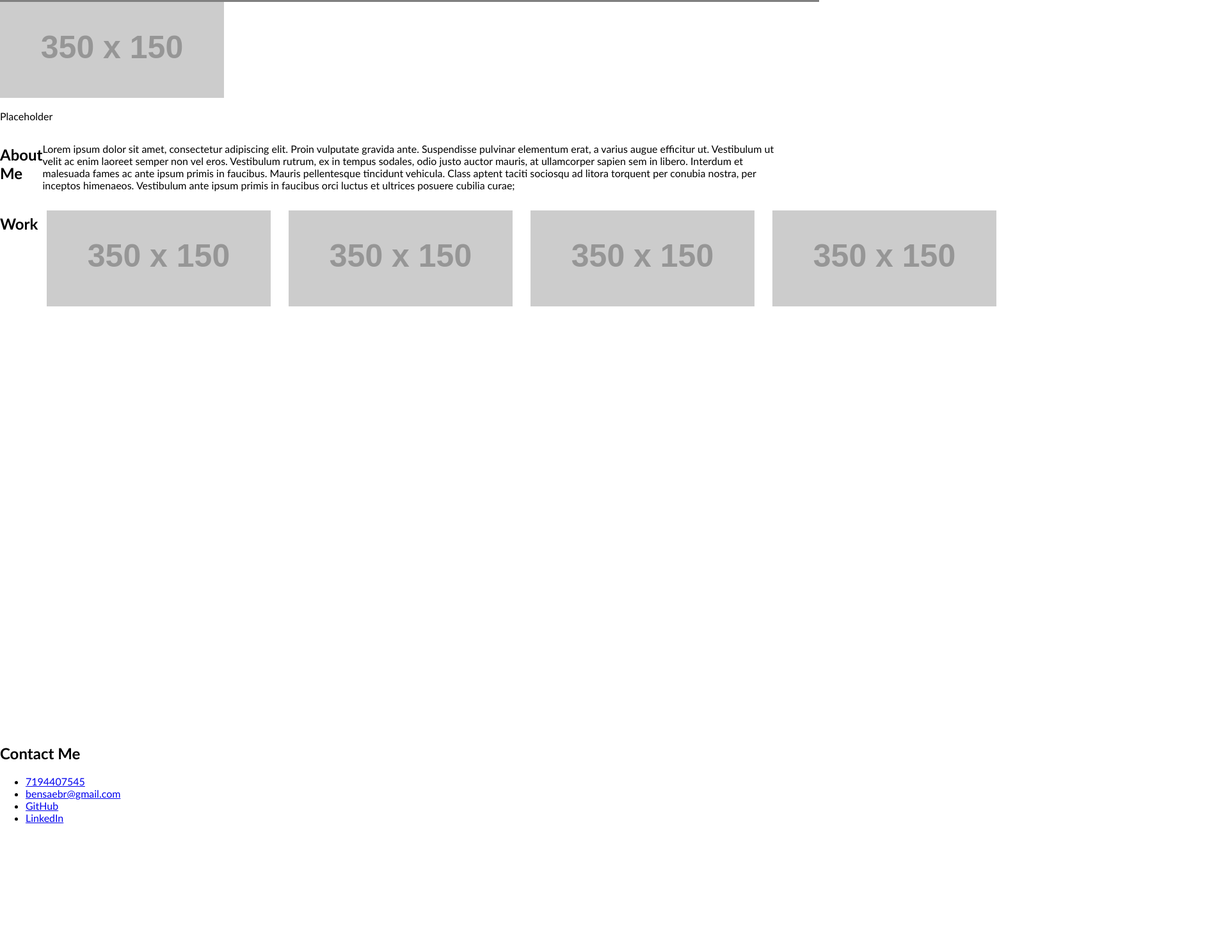
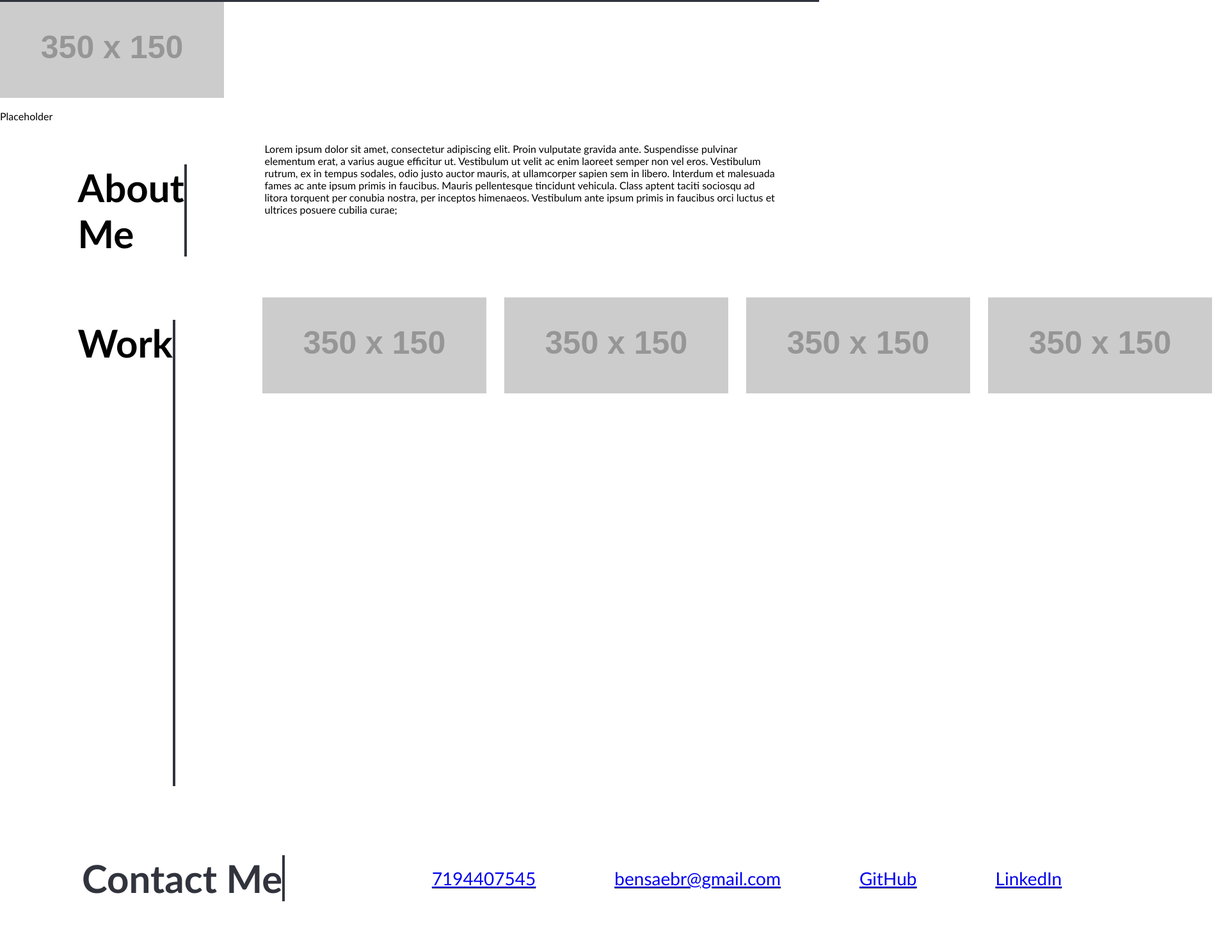
Before and after one commit to saebr/Advanced_CSS_Portfolio_BL, a plain HTML site: page index.html in a window 1280 px wide. Shown: the part 131-1599 px from the top of the page at 64% size, 1908 px wide, since content can reach past the window. Before the commit the page ends 1435 px from the top, so only its background shows below. Drawn offline with Linux system fonts and the light colour scheme; placeholder pictures from the web are drawn by us.

Commit message:
started formatting side-bar and footer

```diff
--- a/assets/css/style.css
+++ b/assets/css/style.css
@@ -1,3 +1,6 @@
+root: {
+
+}
 
 
 
@@ -9,20 +12,28 @@ body {
 
 }
 
+
+header {
+  display:flex;
+  align-items: center;
+  background-color: #31343d;
+  color: #91cbcd;
+}
+
 header h1{
   background-color: #91cbcd;
-  color: grey;
+  color: #31343d;
   padding: .5%;
   padding-left: 3%;
   font-size: 300%;
 }
 
-header {
-    display:flex;
-    align-items: center;
-    background-color: grey;
-    color: #91cbcd;
+header a{
+  color: inherit;
+  text-decoration: none;
 }
+
+
 
 nav ul {
     display:flex;
@@ -72,6 +83,43 @@ nav a {
   padding: 1%;
 }
 
+.namecard{
+  font-size: 60px;
+  margin-left: 10%;
+  margin-right: 10%;
+  border-right: 4px solid #31343d;
+}
+
+.aboutme {
+  display: flex;
+  align-self: auto;
+  justify-content: space-around
+}
+
+
+
+
+footer {
+  display:flex;
+  align-items: center;
+  color: #31343d;
+}
+
+footer ul {
+  display:flex;
+  justify-content: space-between;
+  min-width: 500px;
+}
+
+footer li {
+display: flex;
+justify-content: center;
+text-decoration: underline 3px;
+color: inherit;
+font-size: 175%;
+margin: 10%;
+}
+
 
 
 
@@ -88,9 +136,8 @@ nav a {
       padding-right: 0;
     }
 
-    aside {
-      width: 100%;
-      text-align: center;
+    footer {
+      flex-direction: Column;
     }
 
     .flex-container {
```
